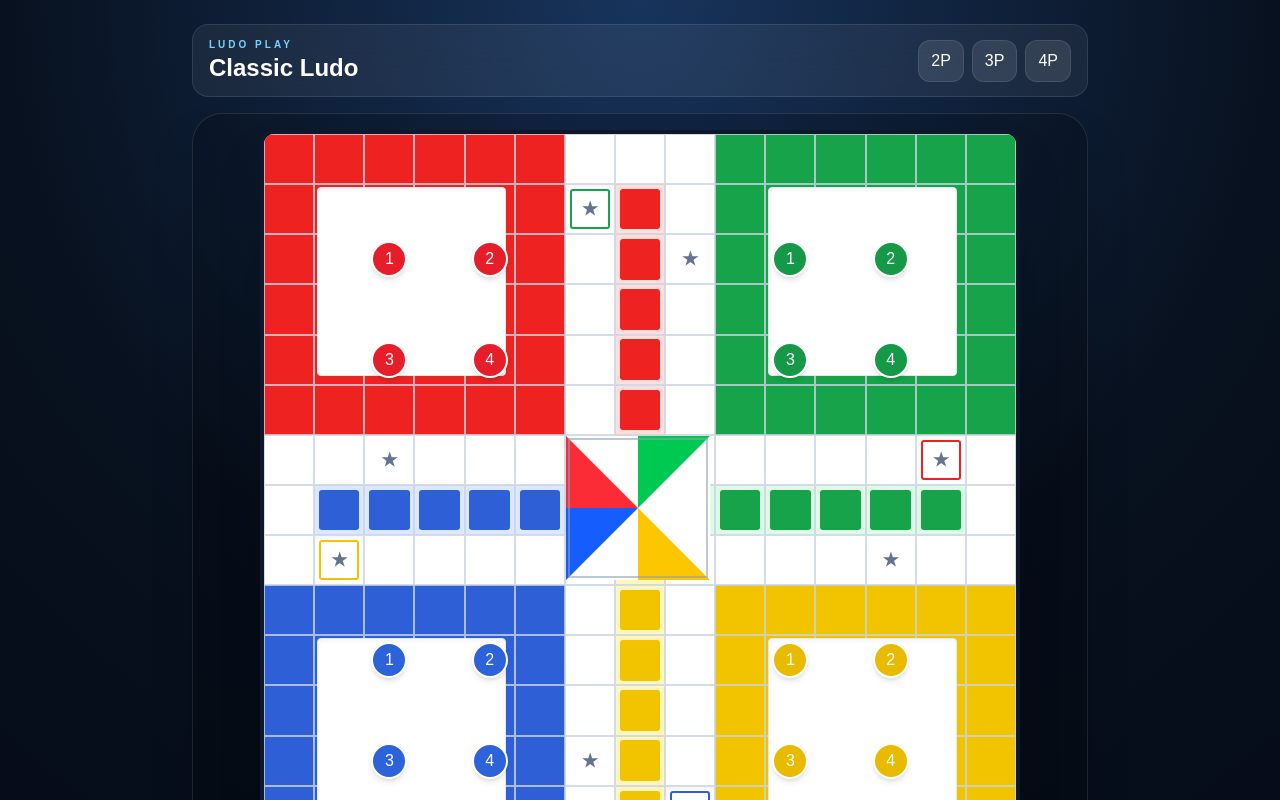
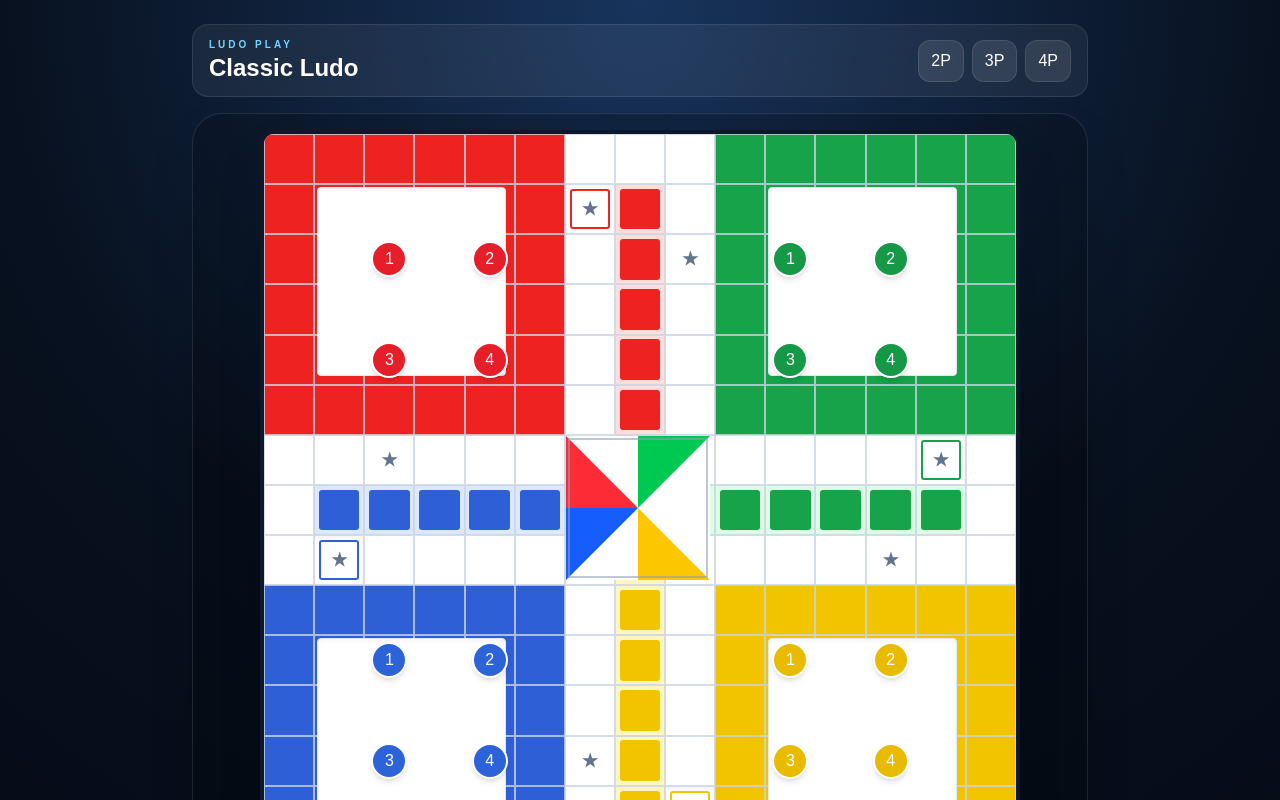
Before and after one commit to Shailendra76-sk/ludo, a Next.js app: page / in a window 1280 px wide. Shown: the top 800 px of the page. Built offline with nearby package versions, Linux system fonts and the light colour scheme.

Commit message:
Fix start-cell colors to match each Ludo home

```diff
--- a/components/ludo-board.tsx
+++ b/components/ludo-board.tsx
@@ -122,10 +122,10 @@ export default function LudoBoard({
             const isBaseSpot = home ? BASE_SPOTS[home].some((spot) => spot.x === x && spot.y === y) : false;
             const safe = trackIndex >= 0 && isSafeTrack(trackIndex);
             const startColor =
-              trackIndex === 0 ? "green" :
-              trackIndex === 13 ? "yellow" :
-              trackIndex === 26 ? "blue" :
-              trackIndex === 39 ? "red" : null;
+              trackIndex === 0 ? "red" :
+              trackIndex === 13 ? "blue" :
+              trackIndex === 26 ? "yellow" :
+              trackIndex === 39 ? "green" : null;
 
             return (
               <div
```
